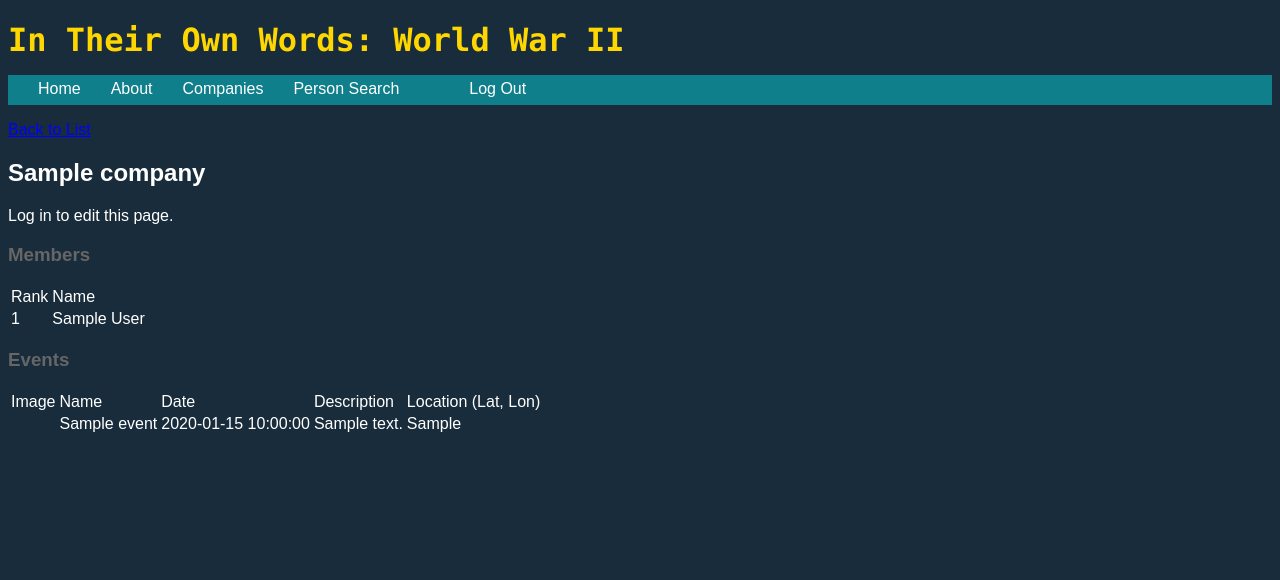
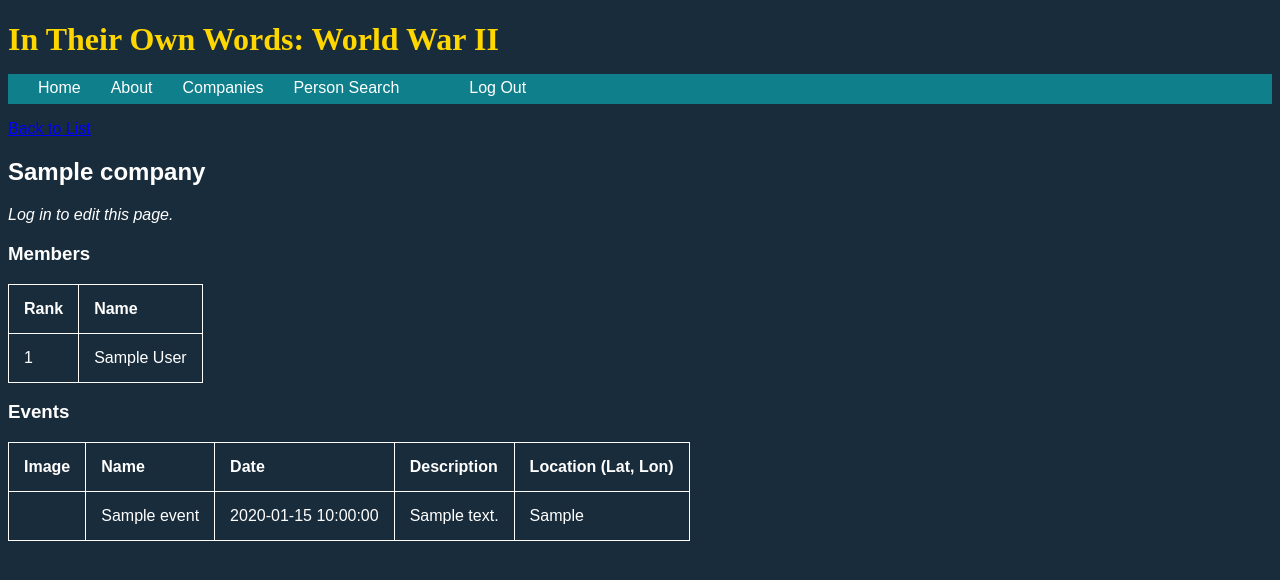
Before and after one commit to Thing342/CS3744Project, a PHP site: the page made by app/views/companyDetails.php in a window 1280 px wide. Shown: the top 580 px of the page. Run offline with PHP 8.4, Linux system fonts and the light colour scheme; the template is opened without the code that fills it: most values are stand-ins (such as "Sample title", 1, 10 or a date in 2020); data that the repository does not hold is empty; some libraries are stand-ins or nearby versions.

Commit message:
Front End Updates
A lot of small updates to make the front end uniform and readable.
Biggest change is in the flashes design (italicized and without bullet
points) and in the table design (now with borders and spacing).  Footer
links now work.

```diff
--- /dev/null
+++ b/app/connection.php
@@ -0,0 +1,5 @@
+<?php
+
+$conn = new mysqli("localhost", "root", "", "fantasticfour_p4") or die('Error: '.$conn->connect_error);
+
+?>
--- a/app/views/_header.phtml
+++ b/app/views/_header.phtml
@@ -34,7 +34,7 @@
 </div>
 
 <ul class="navbar">
-    <li><a id = "selected" href="<?= $_ENV['SUBDIRECTORY'] ?>/">Home</a></li>
+    <li id="firstElement"><a id = "selected" href="<?= $_ENV['SUBDIRECTORY'] ?>/">Home</a></li>
     <li><a href="<?= $_ENV['SUBDIRECTORY'] ?>/about">About</a></li>
     <li><a href="<?= $_ENV['SUBDIRECTORY'] ?>/companies">Companies</a></li>
     <li><a href="#">Person Search</a></li>
@@ -48,15 +48,17 @@
     <?php endif; ?>
 </ul>
 
+<div id = "whiteTextDiv">
 <div id="flashes">
-    <ul>
+    <i>
         <?php
         $flashes = $this->showFlashMessages();
         foreach ($flashes as $flash) {
-            echo "<li class='flash ${flash['level']}'> ${flash['msg']}</li>";
+            echo "<p class='flash ${flash['level']}'> ${flash['msg']}</pi()>";
         }
         ?>
-    </ul>
+    </i>
+</div>
 </div>
 
 <div class="<?= $container_class ?>" id="<?= $container_id ?>">
--- a/app/views/about.phtml
+++ b/app/views/about.phtml
@@ -7,7 +7,7 @@ $container_id = 'container';
 include "app/views/_header.phtml"
 ?>
 
-<h1>About Division</h1>
+<h2>About Division</h2>
 <img src="" alt="Picture of Division"/>
 <div id = "whiteTextDiv">
 <p>About: The 786th Tank Battalion was formed on September 20, 1943. On November 28 of the same year, the battalion sailed off to Europe to help defeat the Axis Powers. The battalion was attached to the 99th Infantry Division. The battalion was disbanded on June 13, 1945 upon the ending of the war. One major contribution the battalion made towards the Allied Powers in World War II was their testing of the gyrostabilizer. The gyrostabilizer was used in tanks and helped keep guns stable while the tank was moving. </p>
--- a/app/views/companies.phtml
+++ b/app/views/companies.phtml
@@ -17,12 +17,12 @@ include "app/views/_header.phtml"
             <input type="submit" value="Add New Company...">
         </form>
     <?php else: ?>
-        <p>Log in to add new companies.</p>
+        <p><i>Log in to add new companies.</i></p>
     <?php endif; ?>
     <ul>
         <?php foreach ($companies as $company): ?>
             <li>
-                <a href="<?= $_ENV['SUBDIRECTORY'] . "/companies/" . $company->getId() ?>"><?= $company->getName() ?></a>
+                <u><a href="<?= $_ENV['SUBDIRECTORY'] . "/companies/" . $company->getId() ?>" id = "noLeft"><?= $company->getName() ?></a></u>
             </li>
         <?php endforeach; ?>
     </ul>
--- a/app/views/companyDetails.php
+++ b/app/views/companyDetails.php
@@ -22,7 +22,7 @@ include "app/views/_header.phtml"
         <input type="submit" value="Edit">
     </form>
     <?php else: ?>
-    <p>Log in to edit this page.</p>
+    <p><i>Log in to edit this page.</i></p>
     <?php endif; ?>
 
     <h3>Members</h3>
@@ -30,8 +30,8 @@ include "app/views/_header.phtml"
         <table>
             <thead>
             <tr>
-                <td>Rank</td>
-                <td>Name</td>
+                <td><b>Rank</b></td>
+                <td><b>Name</b></td>
             </tr>
             </thead>
             <tbody>
@@ -49,11 +49,11 @@ include "app/views/_header.phtml"
     <section>
         <table>
             <thead><tr>
-                <td>Image</td>
-                <td>Name</td>
-                <td>Date</td>
-                <td>Description</td>
-                <td>Location (Lat, Lon)</td>
+                <td><b>Image</b></td>
+                <td><b>Name</b></td>
+                <td><b>Date</b></td>
+                <td><b>Description</b></td>
+                <td><b>Location (Lat, Lon)</b></td>
             </tr></thead>
             <tbody>
                 <?php foreach ($events as $event): ?>
--- a/app/views/user.phtml
+++ b/app/views/user.phtml
@@ -23,6 +23,7 @@ include "app/views/_header.phtml"
     <form action="<?= $_ENV['SUBDIRECTORY'] ?>/users/logout" method="post" onsubmit="return confirm('Are you sure you want to log out?')">
         <input type="submit" value="Log Out">
     </form>
+    <br>
     <form action="<?= $_ENV['SUBDIRECTORY'] ?>/users/delete" method="post" onsubmit="return confirm('Are you sure you want to delete this account? (this cannot be undone)');">
         <input type="submit" value="Delete Account">
     </form>
@@ -33,7 +34,6 @@ include "app/views/_header.phtml"
 
 </section>
 
-<hr class="clear">
 <?php
 include "app/views/_footer.phtml"
 ?>
--- a/app/views/user_new.phtml
+++ b/app/views/user_new.phtml
@@ -22,11 +22,11 @@ include "app/views/_header.phtml"
     <table>
         <tbody>
             <tr>
-                <td>Username(must be 6 or more characters)*</td>
+                <td>Username(must be 7 or more characters)*</td>
                 <td><input type="text" name="username" placeholder="Username" required minlength="7"></td>
             </tr>
             <tr>
-                <td>Password (must be 6 or more characters)*</td>
+                <td>Password (must be 7 or more characters)*</td>
                 <td><input type="password" name="password" placeholder="Password" required minlength="7"></td>
             </tr>
             <tr>
--- a/public/css/Style.css
+++ b/public/css/Style.css
@@ -17,7 +17,7 @@ a:visited {
 
 /*H1 header tags styling*/
 h1 {
-  font-family: "Lucida Console";
+  font-family: "Times New Roman";
   color: gold;
   margin-bottom: 0px;
   text-decoration: none !important;
@@ -29,7 +29,7 @@ h2 {
 
 /*H3 header tags styling*/
 h3 {
-  color: #666;
+  color: white;
 }
 
 /*Hovering over a link styling*/
@@ -64,12 +64,6 @@ ul.navbar li {
   padding-bottom: 5px;
   margin-left: 30px;
   text-align: center;
-}
-
-/*Styling of first element on the list*/
-li:first-child {
-  margin-left: 10px;
-  padding-left: 0px;
 }
 
 /*Styling of second to last and last element on the list*/
@@ -326,7 +320,7 @@ img {
 }
 
 .login {
-  background-color: Gold;
+  background-color: #f4c242;
   border: 1px solid #42464b;
   border-radius: 6px;
   height: 240px;
@@ -358,7 +352,6 @@ img {
   text-decoration:none;
   text-transform:uppercase;
   text-align:center;
-  text-shadow:1px 1px 0px #37a69b;
   padding-top:6px;
   margin: 29px 0 0 29px;
   position:relative;
@@ -369,7 +362,17 @@ img {
   border-top-right-radius: 5px;
   border-bottom-right-radius: 5px;
   border-bottom-left-radius:5px;
-  box-shadow: inset 0px 1px 0px #993300, 0px 5px 0px 0px #993300, 0px 10px 5px #999;
+  box-shadow: inset 0px 0px 0px #993300, 0px 5px 0px 0px #993300;
+}
+
+th, td {
+    padding: 15px;
+    text-align: left;
+}
+
+table, th, td {
+    border: 1px solid white;
+    border-collapse: collapse;
 }
 
 /*Styles the page when the resolution is small*/
```
Also changed, not shown: app/views/_footer.phtml (+5 -5 lines), config.php (+6 -2 lines).
